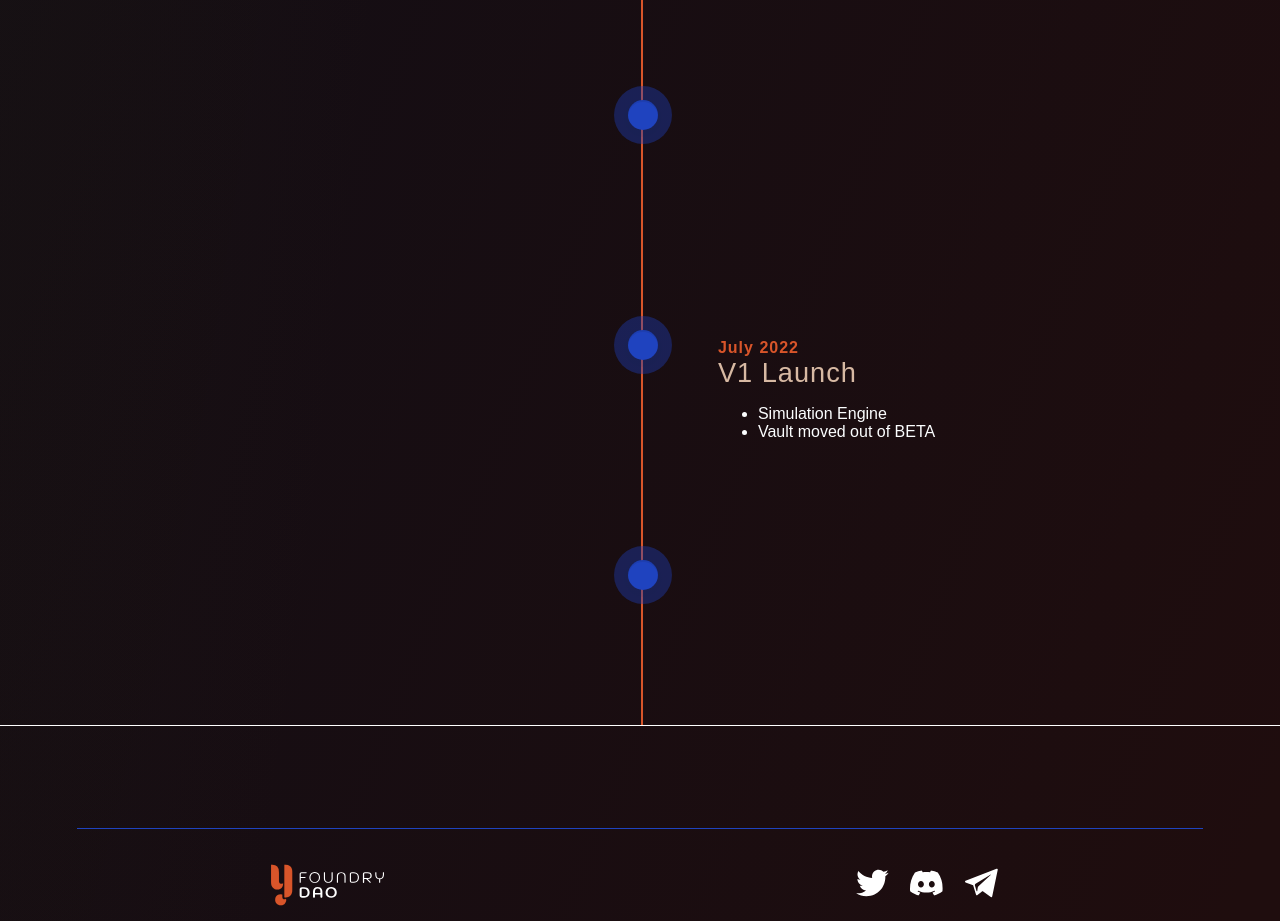
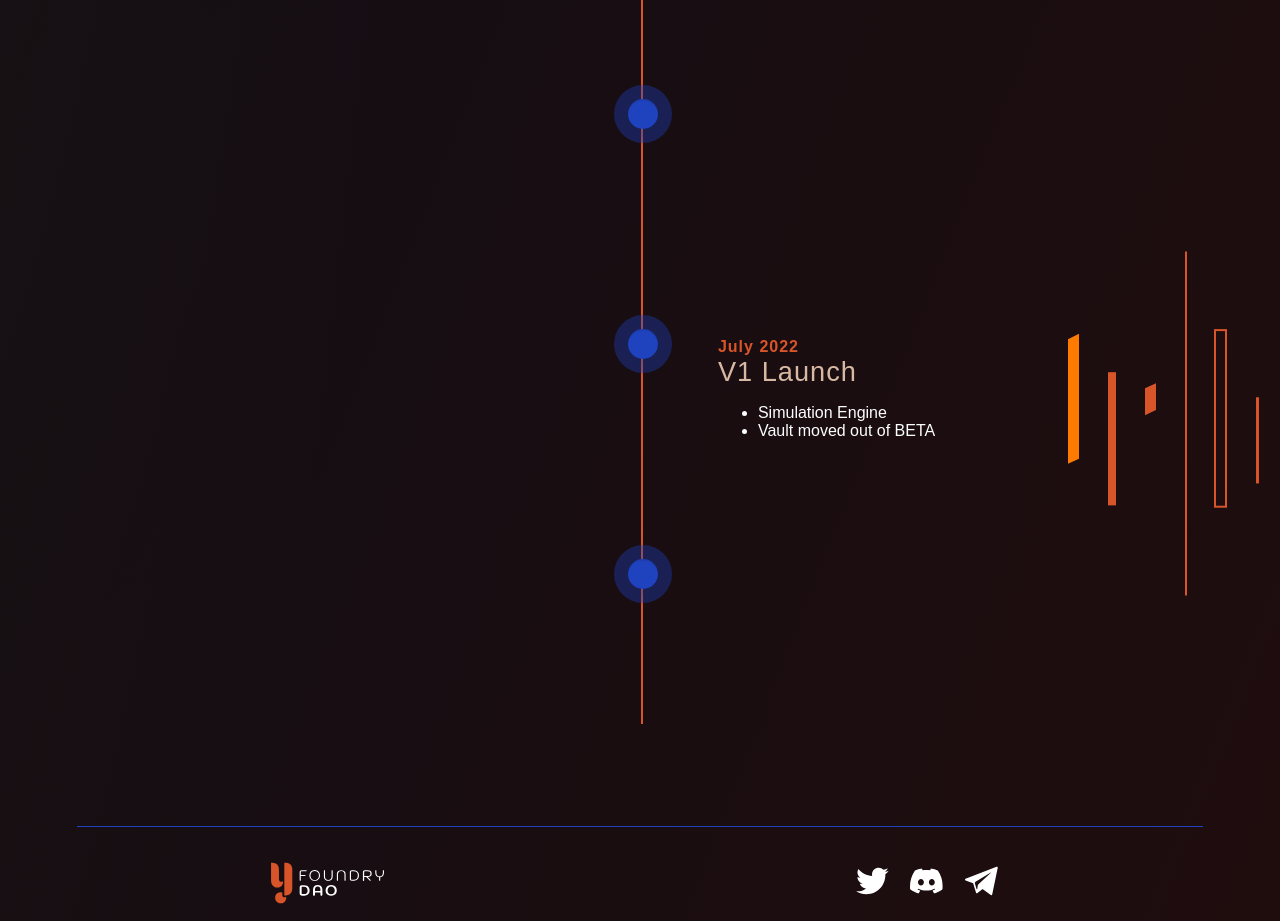
Before and after one commit to Y-Foundry-Dao/yfoundry-frontend, a React (Create React App) app in the folder landing-page/: page / in a window 1280 px wide. Shown: the part 4040-4961 px from the top of the page. Built offline with nearby package versions, Linux system fonts and the light colour scheme; a web font is replaced by a local one.

Commit message:
Repositioned the assets on the page to match the locations in the figma

```diff
--- a/landing-page/src/components/sections/roadmap/Roadmap.tsx
+++ b/landing-page/src/components/sections/roadmap/Roadmap.tsx
@@ -26,18 +26,19 @@ const Section = styled.section`
 `
 
 const RoadmapBlueBars = styled.img`
+  margin-top:-650px;
     @media(max-width:1170px){
     display: none;
   }
 `
 const RoadmapOrangeBars = styled.img`
+    margin-top:1450px;
     @media(max-width:1170px){
     display: none;
   }
 `
 
 const RoadmapSection = styled.div`
-  border:1px solid white;
   display: flex;
   width:100%;
 `
```
